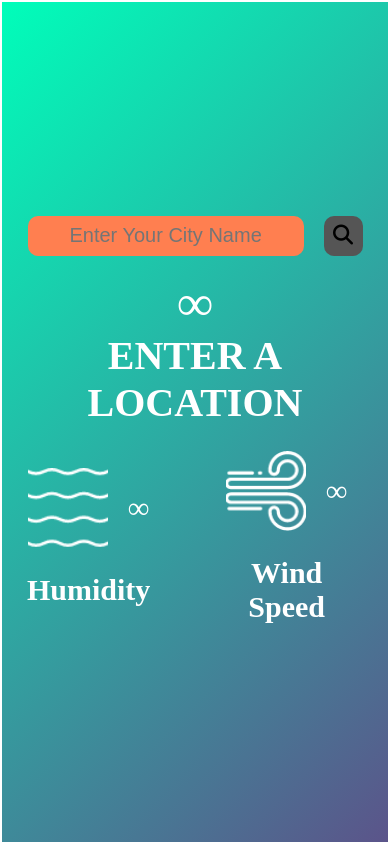
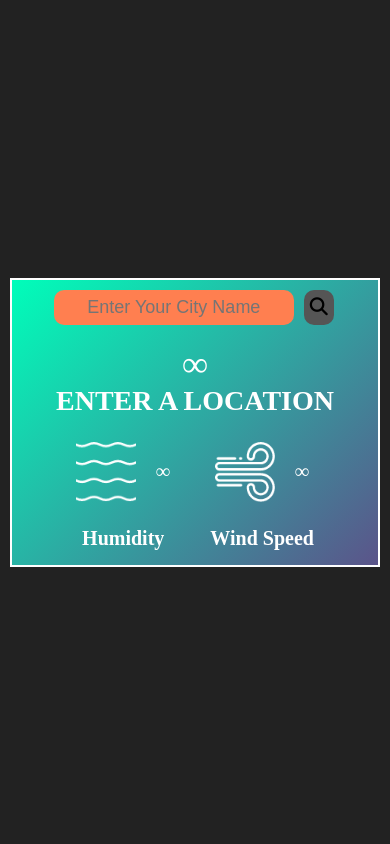
Before and after one commit to Sarthak-Mishra-1628/Weather-Application, a plain HTML site: page index.html in a window 390 px wide. Drawn offline with Linux system fonts and the light colour scheme.

Commit message:
Updated CSS File

```diff
--- a/style.css
+++ b/style.css
@@ -24,7 +24,10 @@
     background: linear-gradient(135deg, #00feba, #5b548a);
     color: #fff;
     padding: 20px;
-    width: 70vmin;
+    /* width: 70vmin; */
+
+    width: 90%;
+    max-width: 500px;
 }
 
 .head{
@@ -107,35 +110,49 @@ p{
     font-weight: 600;
 }
 
-@media(max-width: 1000px){
+@media(max-width: 600px){
     .main{
-        width: 100vw;
-        height: 100vh;
+        width: 95vw;
+        /* height: 100vh; */
+
+        padding: 10px;
     }
 
-    input{
-        font-size: 20px;
-        height: 40px;
+    .head{
+        gap: 10px;
     }
 
-    button{
+    input,button{
+        font-size: 18px;
+        height: 35px;
+    }
+
+    /* button{
         height: 40px; width: 40px;
         font-size: 20px;
-    }
+    } */
 
     #temp{
-        font-size: 50px;
+        font-size: 36px;
     }
 
     #place{
-        font-size: 40px;
+        font-size: 28px;
     }
 
-    #humidity, #wind, p{
+    /* #humidity, #wind, p{
         font-size: 30px;
+    } */
+
+    .last{
+        gap: 30px;
     }
 
     .img{
-        height: 80px; width: 80px;
+        height: 60px; width: 60px;
+    }
+
+    p{
+        font-size: 20px;
     }
 }
```
